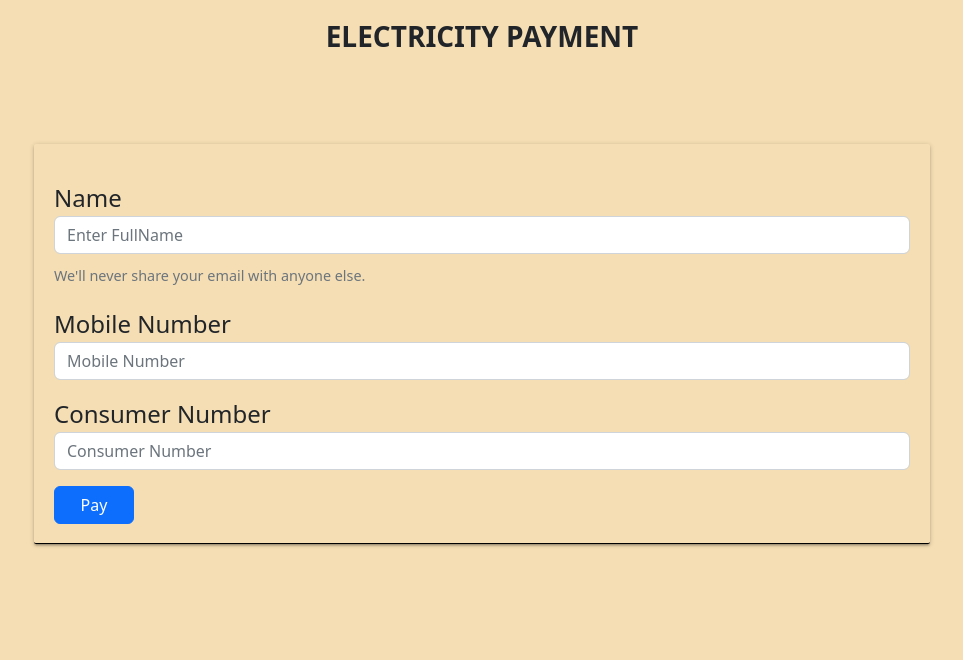
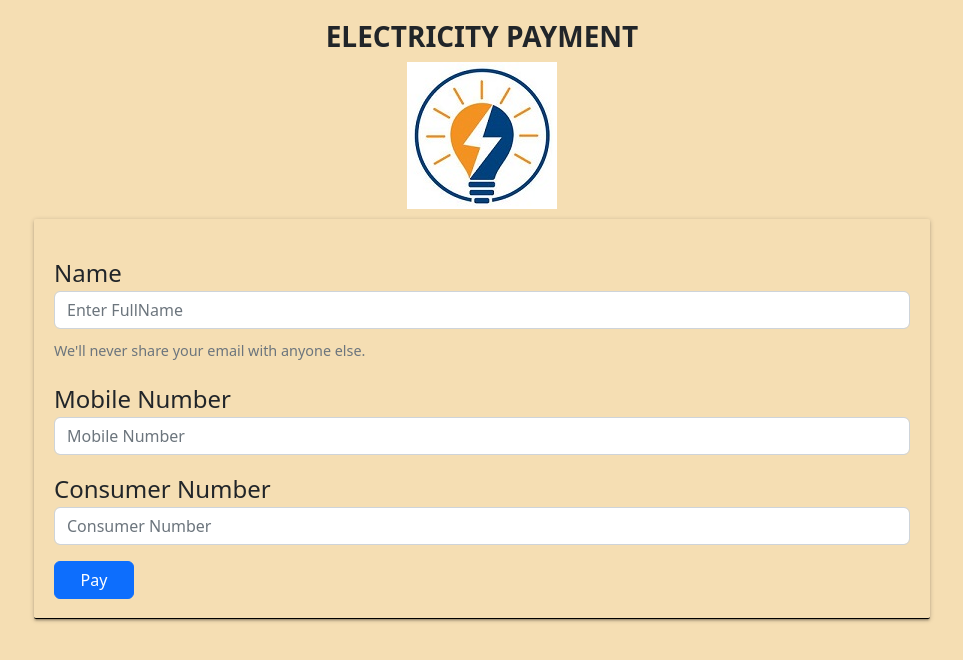
Before and after one commit to gsid520/atyush, a plain HTML site: page index.html in a window 1280 px wide. Shown: the whole page, without its empty margins (158-1121 px from the left). Drawn offline with nearby package versions, Linux system fonts and the light colour scheme.

Commit message:
Update index.html

```diff
--- a/index.html
+++ b/index.html
@@ -17,7 +17,7 @@
     <div id="container">
       <div id="header">
         <h3><b> ELECTRICITY PAYMENT</b></h3>
-        <img src="image/logo.jpg" alt="" />
+        <img src="./logo.jpg" alt="" />
       </div>
 
       <div id="form">
```
